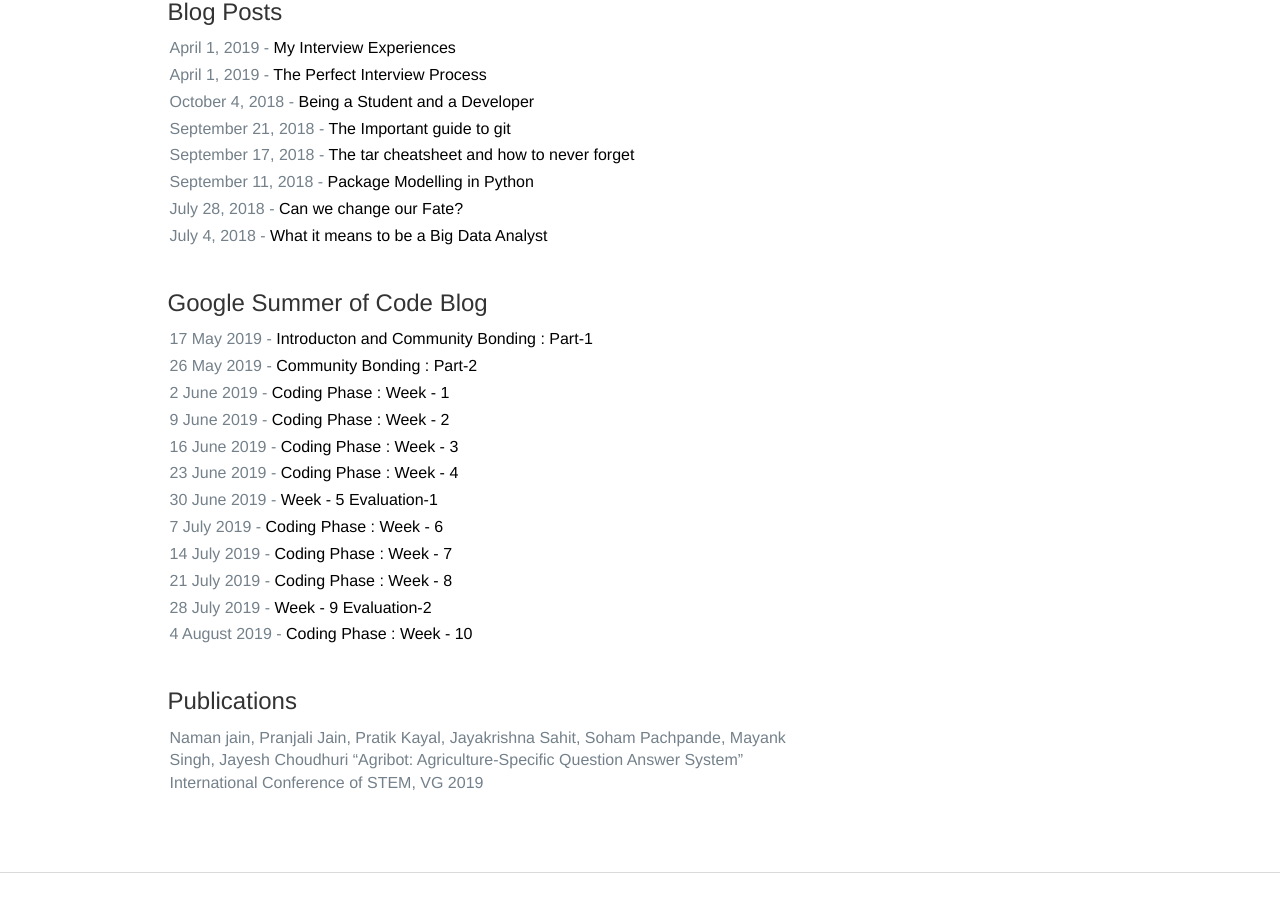
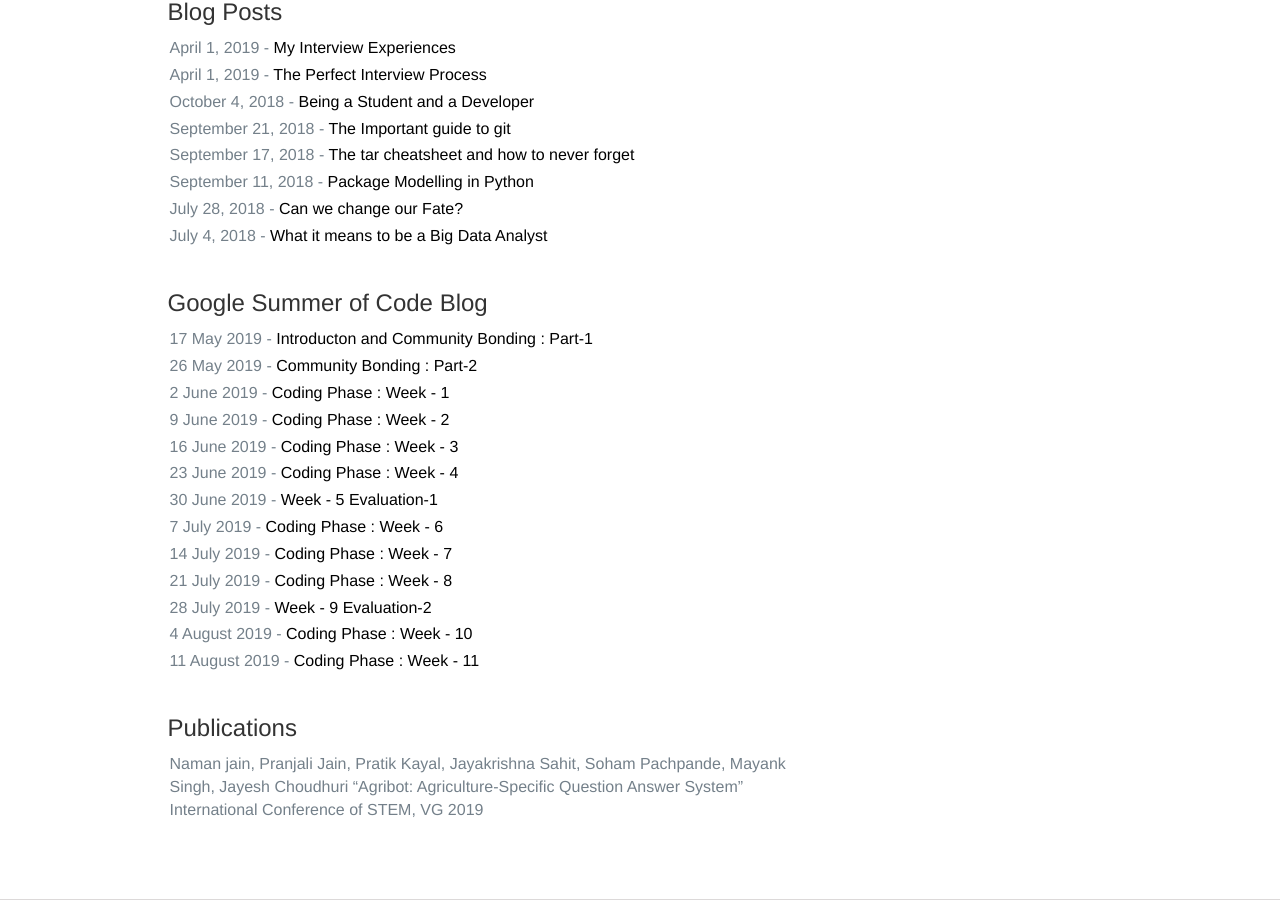
Before and after one commit to sahitpj/sahitpj.github.io, a Jekyll site: the page built from index.html, in a window 1280 px wide and 900 px high, scrolled down 682 px. Built offline with Jekyll 4.4.1, drawn with Linux system fonts in a browser that asks for light colours; nearby versions of some CDN libraries; the list of posts is cut into pages by our own code; comment, search, counter and statistics services are not loaded; before the commit the page ends 1555 px from its top, so only the background shows below that.

Commit message:
added gsoc blog post week-11

```diff
--- a/index.html
+++ b/index.html
@@ -133,6 +133,9 @@
                   </p>
                   <p class="biography-text">
                     4 August 2019 - <a  href="https://sahitpj.github.io/gs/gsoc/2019/08/04/Week-10.html" style="color:black">Coding Phase : Week - 10</a>
+                  </p>
+                  <p class="biography-text">
+                    11 August 2019 - <a  href="https://sahitpj.github.io/gs/gsoc/2019/08/11/Week-11.html" style="color:black">Coding Phase : Week - 11</a>
                   </p>
                   <!-- hello  -->
 
```
